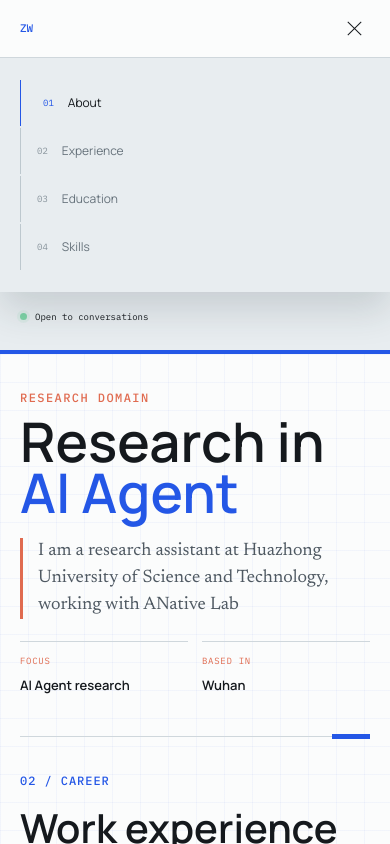
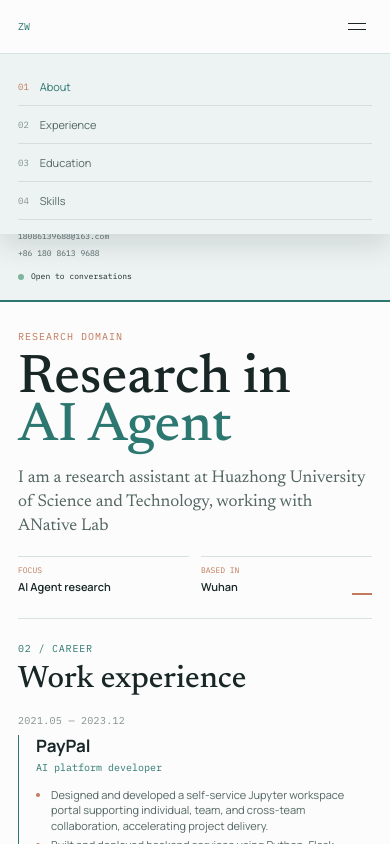
Before and after one commit to fantasy-wang/fantasy-wang.github.io, a plain HTML site: page index.html in a window 390 px wide. Both pictures are taken after a click on the button "Toggle navigation". Shown: the top 844 px of the page. Drawn offline with Linux system fonts and the light colour scheme.

Commit message:
Adopt compact academic resume layout

```diff
--- a/styles.css
+++ b/styles.css
@@ -1,166 +1,135 @@
 :root {
-  --canvas: #eef1f3;
-  --surface: #fbfcfc;
-  --sidebar: #e8edf0;
-  --ink: #15191d;
-  --ink-soft: #4f5962;
-  --muted: #78838c;
-  --line: #cfd7dc;
-  --line-dark: #343a3e;
-  --blue: #2457e6;
-  --cyan: #79d6e8;
-  --coral: #e06b50;
-  --green: #7dd3a6;
+  --paper: #fbfcfb;
+  --sidebar: #edf3f2;
+  --ink: #182726;
+  --soft: #536663;
+  --muted: #84918e;
+  --line: #d7e1df;
+  --accent: #2d7771;
+  --warm: #c17a5b;
   --sans: "Manrope", -apple-system, BlinkMacSystemFont, "Segoe UI", sans-serif;
   --serif: "Newsreader", Georgia, serif;
   --mono: "IBM Plex Mono", "SFMono-Regular", Consolas, monospace;
 }
-
 * { box-sizing: border-box; }
 html { scroll-behavior: smooth; }
-body { margin: 0; background: var(--canvas); color: var(--ink); font-family: var(--sans); font-size: 16px; line-height: 1.65; letter-spacing: 0; }
+body { margin: 0; background: var(--paper); color: var(--ink); font-family: var(--sans); font-size: 14px; line-height: 1.55; }
 a { color: inherit; text-decoration: none; }
 h1, h2, h3, p { margin-top: 0; }
 .sr-only { position: absolute; width: 1px; height: 1px; padding: 0; margin: -1px; overflow: hidden; clip: rect(0, 0, 0, 0); white-space: nowrap; border: 0; }
 .mobile-header { display: none; }
-
-.page-shell { display: grid; grid-template-columns: minmax(280px, 25vw) minmax(0, 1fr); min-height: 100vh; }
-.sidebar { position: relative; z-index: 2; background: var(--sidebar); color: var(--ink); border-right: 4px solid var(--blue); }
-.sidebar::before { content: "AI RESEARCH / 01"; position: absolute; top: 30px; right: 28px; color: var(--blue); font-family: var(--mono); font-size: 9px; letter-spacing: .08em; }
-.sidebar-inner { position: sticky; top: 0; display: flex; min-height: 100vh; flex-direction: column; padding: 70px clamp(30px, 4vw, 64px) 42px; }
-.avatar { width: 136px; aspect-ratio: 1 / 1; border: 3px solid var(--cyan); border-radius: 50%; object-fit: cover; object-position: 50% 28%; filter: saturate(.88) contrast(1.02); box-shadow: 10px 10px 0 rgba(36, 87, 230, .35); }
-.avatar + h1 { margin-top: 42px; }
-h1 { margin-bottom: 20px; font-family: var(--sans); font-size: clamp(40px, 3.4vw, 58px); font-weight: 600; line-height: .98; }
-.role { margin-bottom: 42px; color: var(--blue); font-family: var(--mono); font-size: 12px; line-height: 1.7; text-transform: uppercase; }
-.site-nav { display: grid; gap: 2px; }
-.nav-link { position: relative; display: flex; align-items: center; gap: 14px; min-height: 42px; padding: 0 0 0 16px; border-left: 1px solid #bdc8ce; color: #66727b; font-size: 12px; transition: color .2s ease, border-color .2s ease, padding .2s ease; }
-.nav-link span { color: #87939b; font-family: var(--mono); font-size: 9px; }
-.nav-link:hover, .nav-link.active { padding-left: 22px; border-color: var(--blue); color: var(--ink); }
-.nav-link.active span { color: var(--blue); }
-.sidebar-footer { display: grid; gap: 6px; margin-top: auto; padding-top: 34px; border-top: 1px solid #c5cfd4; color: #66727b; font-family: var(--mono); font-size: 9px; line-height: 1.7; }
-.sidebar-footer a:hover { color: var(--blue); }
-.availability { display: flex; align-items: center; gap: 8px; margin-top: 12px; color: var(--ink); }
-.availability i { display: inline-block; width: 7px; height: 7px; border-radius: 50%; background: var(--green); box-shadow: 0 0 0 3px rgba(125, 211, 166, .12); }
-
-.content { min-width: 0; padding: 0 clamp(32px, 7vw, 126px); background-color: var(--surface); background-image: linear-gradient(rgba(36, 87, 230, .045) 1px, transparent 1px), linear-gradient(90deg, rgba(36, 87, 230, .045) 1px, transparent 1px); background-size: 40px 40px; }
-.section { position: relative; max-width: 1040px; padding: 48px 0; border-bottom: 1px solid var(--line); scroll-margin-top: 24px; }
-.section::after { content: ""; position: absolute; right: 0; bottom: -3px; width: 38px; height: 5px; background: var(--blue); }
-.section-marker { color: var(--blue); font-family: var(--mono); font-size: 12px; font-weight: 500; letter-spacing: .08em; text-transform: uppercase; }
-.skill-index { color: var(--blue); font-family: var(--mono); font-size: 10px; letter-spacing: .08em; text-transform: uppercase; }
-.timeline-date { color: var(--muted); font-family: var(--mono); font-size: 12px; font-weight: 500; letter-spacing: .04em; text-transform: uppercase; }
-
-.hero { display: grid; min-height: 0; align-content: start; grid-template-columns: minmax(0, 1fr) 190px; gap: 40px; padding-top: 54px; padding-bottom: 48px; }
-.hero-copy { max-width: 760px; }
-.hero h2 { margin-bottom: 24px; font-family: var(--sans); font-size: clamp(58px, 7.3vw, 112px); font-weight: 600; line-height: .94; }
-.hero h2::before { content: "RESEARCH DOMAIN"; display: block; margin-bottom: 16px; color: var(--coral); font-family: var(--mono); font-size: 12px; font-weight: 500; letter-spacing: .12em; }
+.page-shell { display: grid; grid-template-columns: 255px minmax(0, 1fr); min-height: 100vh; }
+.sidebar { position: relative; background: var(--sidebar); border-right: 1px solid var(--line); }
+.sidebar::before { content: "RESEARCH PROFILE"; position: absolute; top: 27px; right: 24px; color: var(--accent); font: 8px var(--mono); letter-spacing: .1em; }
+.sidebar-inner { position: sticky; top: 0; display: flex; min-height: 100vh; flex-direction: column; padding: 66px 30px 28px; }
+.avatar { width: 104px; aspect-ratio: 1; border: 1px solid var(--accent); border-radius: 50%; object-fit: cover; object-position: 50% 28%; }
+.avatar + h1 { margin-top: 23px; }
+h1 { margin-bottom: 10px; font-family: var(--serif); font-size: 43px; font-weight: 500; line-height: .92; }
+.role { max-width: 170px; margin-bottom: 32px; color: var(--accent); font: 9px/1.6 var(--mono); text-transform: uppercase; }
+.site-nav { display: grid; gap: 0; }
+.nav-link { display: flex; align-items: center; gap: 11px; min-height: 34px; border-bottom: 1px solid #d4dfdd; color: var(--soft); font-size: 11px; }
+.nav-link span { color: var(--muted); font: 9px var(--mono); }
+.nav-link:hover, .nav-link.active { color: var(--accent); }
+.nav-link.active span { color: var(--warm); }
+.sidebar-footer { display: grid; gap: 4px; margin-top: auto; padding-top: 17px; color: var(--soft); font: 8px/1.6 var(--mono); }
+.sidebar-footer::before { content: "CONTACT"; display: block; margin-bottom: 6px; color: var(--warm); font-size: 8px; letter-spacing: .1em; }
+.availability { display: flex; align-items: center; gap: 7px; margin-top: 7px; color: var(--ink); }
+.availability i { width: 6px; height: 6px; border-radius: 50%; background: #7eb59c; }
+.content { min-width: 0; padding: 0 clamp(24px, 3vw, 54px); }
+.section { max-width: 1080px; padding: 24px 0; border-bottom: 1px solid var(--line); scroll-margin-top: 18px; }
+.section::after { content: ""; display: block; width: 20px; height: 2px; margin-top: -2px; margin-left: auto; background: var(--warm); }
+.section-marker { color: var(--accent); font: 10px var(--mono); letter-spacing: .08em; text-transform: uppercase; }
+.timeline-date { color: var(--muted); font: 10px var(--mono); letter-spacing: .03em; white-space: nowrap; }
+.hero { display: grid; grid-template-columns: minmax(0, 1fr) 170px; gap: 28px; padding-top: 36px; padding-bottom: 24px; }
+.hero h2 { margin-bottom: 16px; font-family: var(--serif); font-size: clamp(54px, 6vw, 88px); font-weight: 500; line-height: .88; }
+.hero h2::before { content: "RESEARCH DOMAIN"; display: block; margin-bottom: 12px; color: var(--warm); font: 10px var(--mono); letter-spacing: .1em; }
 .hero h2 span { white-space: nowrap; }
-.hero h2 em { color: var(--blue); font-style: normal; }
-.hero-lede { max-width: 620px; margin-bottom: 0; padding-left: 22px; border-left: 3px solid var(--coral); color: var(--ink-soft); font-family: var(--serif); font-size: clamp(20px, 2vw, 27px); line-height: 1.5; }
-.hero-meta { align-self: end; display: grid; gap: 16px; padding-bottom: 6px; }
-.hero-meta div { display: grid; gap: 7px; padding-top: 12px; border-top: 1px solid var(--line); }
-.hero-meta span { color: var(--coral); font-family: var(--mono); font-size: 9px; letter-spacing: .08em; text-transform: uppercase; }
-.hero-meta strong { font-size: 13px; font-weight: 600; line-height: 1.5; }
-
-.section-heading { display: grid; grid-template-columns: 160px 1fr; gap: 34px; align-items: end; margin-bottom: 32px; }
-.section-heading h2 { margin: 0; font-family: var(--sans); font-size: clamp(38px, 4.5vw, 62px); font-weight: 600; line-height: 1; }
-.timeline-item { display: grid; grid-template-columns: 160px 1fr; gap: 34px; padding: 0 0 28px; }
-.timeline-item + .timeline-item { padding-top: 28px; border-top: 1px dashed #bfc9cf; }
-.timeline-date { padding-top: 7px; color: var(--muted); white-space: nowrap; }
-.timeline-body { position: relative; padding-left: 28px; border-left: 2px solid var(--blue); }
-.timeline-body::before { content: ""; position: absolute; top: 5px; left: -6px; width: 10px; height: 10px; border: 2px solid var(--surface); border-radius: 50%; background: var(--coral); }
-.item-heading { display: flex; align-items: baseline; justify-content: space-between; gap: 20px; padding-bottom: 16px; border-bottom: 1px solid var(--line); }
-.item-heading h3, .education-item h3, .skill-group h3 { margin-bottom: 0; font-size: 20px; font-weight: 700; line-height: 1.3; }
-.item-heading p { margin: 0; color: var(--blue); font-family: var(--mono); font-size: 11px; text-align: right; }
-.timeline-body ul { display: grid; gap: 8px; margin: 15px 0 0; padding-left: 17px; color: var(--ink-soft); font-size: 14px; line-height: 1.64; }
-.timeline-body li::marker { color: var(--coral); }
-
-.split-section { display: grid; grid-template-columns: minmax(240px, .8fr) minmax(0, 1.4fr); gap: 42px; }
+.hero h2 em { color: var(--accent); font-style: normal; }
+.hero-lede { max-width: 560px; margin-bottom: 0; color: var(--soft); font: 19px/1.4 var(--serif); }
+.hero-meta { align-self: end; display: grid; gap: 11px; }
+.hero-meta div { display: grid; gap: 3px; padding-top: 8px; border-top: 1px solid var(--line); }
+.hero-meta span { color: var(--warm); font: 8px var(--mono); text-transform: uppercase; }
+.hero-meta strong { font-size: 11px; font-weight: 600; }
+.section-heading { display: grid; grid-template-columns: 125px 1fr; gap: 20px; align-items: end; margin-bottom: 14px; }
+.section-heading h2 { margin: 0; font-family: var(--serif); font-size: 34px; font-weight: 500; line-height: 1; }
+.timeline-item { position: relative; display: grid; grid-template-columns: 125px minmax(0, 1fr); gap: 20px; padding-bottom: 16px; }
+.timeline-item + .timeline-item { padding-top: 16px; border-top: 1px solid var(--line); }
+.timeline-item::before { content: ""; position: absolute; top: 6px; left: 145px; width: 7px; height: 7px; border: 2px solid var(--paper); border-radius: 50%; background: var(--accent); box-shadow: 0 0 0 1px var(--accent); }
+.timeline-date { padding-top: 3px; }
+.timeline-body { padding-left: 25px; border-left: 1px solid var(--accent); }
+.item-heading { display: flex; align-items: baseline; justify-content: space-between; gap: 16px; padding-bottom: 7px; }
+.item-heading h3, .education-item h3, .skill-group h3 { margin-bottom: 0; font-size: 17px; font-weight: 700; line-height: 1.25; }
+.item-heading p { margin: 0; color: var(--accent); font: 10px var(--mono); text-align: right; }
+.timeline-body ul { display: grid; gap: 4px; margin: 6px 0 0; padding-left: 15px; color: var(--soft); font-size: 12px; line-height: 1.4; }
+.timeline-body li::marker { color: var(--warm); }
+.split-section { display: grid; grid-template-columns: 180px minmax(0, 1fr); gap: 34px; }
 .split-section .section-heading { display: block; margin-bottom: 0; }
-.split-section .section-heading h2 { margin-top: 24px; }
-.education-list { display: grid; gap: 12px; }
-.education-item { position: relative; padding: 18px 24px; border: 1px solid var(--line); background: rgba(251, 252, 252, .9); }
-.education-item::before { content: ""; position: absolute; top: -1px; left: -1px; width: 42px; height: 3px; background: var(--coral); }
-.education-item .timeline-date { margin-bottom: 10px; padding: 0; color: var(--muted); }
-.education-item h3 { margin-bottom: 7px; font-family: var(--serif); font-size: 23px; font-weight: 500; }
-.education-item p:last-child { margin: 0; color: var(--ink-soft); font-size: 13px; }
-.education-item p span { color: var(--coral); }
-
-.skills-section { padding-bottom: 52px; }
-.skills-grid { display: grid; grid-template-columns: repeat(4, 1fr); border-top: 1px solid var(--line); border-left: 1px solid var(--line); }
-.skill-group { min-height: 170px; padding: 20px; border-right: 1px solid var(--line); border-bottom: 1px solid var(--line); background: rgba(251, 252, 252, .82); }
-.skill-index { display: inline-grid; width: 28px; height: 28px; place-items: center; margin-bottom: 24px; background: var(--blue); color: #fff; }
-.skill-group:nth-child(2) .skill-index, .skill-group:nth-child(4) .skill-index { background: var(--coral); }
-.skill-group h3 { margin-bottom: 15px; font-size: 16px; }
-.skill-group p { margin: 0; color: var(--ink-soft); font-family: var(--mono); font-size: 11px; line-height: 1.65; }
-
-.footer { display: flex; justify-content: space-between; gap: 20px; padding: 30px 0 46px; color: var(--muted); font-family: var(--mono); font-size: 9px; text-transform: uppercase; }
-.footer > div { display: flex; align-items: center; gap: 12px; }
-.footer-mark { display: inline-grid; width: 26px; height: 26px; place-items: center; background: var(--ink); color: var(--cyan); font-size: 8px; }
-.download-link { color: var(--blue); font-weight: 500; }
-.download-link:hover { color: var(--coral); }
-.download-link span { padding-left: 5px; font-size: 14px; }
-
-@media (max-width: 1000px) {
-  .page-shell { grid-template-columns: 240px minmax(0, 1fr); }
-  .sidebar-inner { padding: 64px 28px 38px; }
-  .avatar { width: 112px; }
-  .content { padding: 0 48px; }
-  .hero { grid-template-columns: 1fr 145px; gap: 24px; }
-  .section-heading, .timeline-item { grid-template-columns: 120px 1fr; gap: 26px; }
-  .skills-grid { grid-template-columns: repeat(2, 1fr); }
+.split-section .section-heading h2 { margin-top: 12px; }
+.education-list { display: grid; gap: 8px; }
+.education-item { padding: 12px 0 12px 18px; border-left: 2px solid var(--line); }
+.education-item:hover { border-color: var(--accent); }
+.education-item .timeline-date { margin-bottom: 5px; padding: 0; }
+.education-item h3 { margin-bottom: 4px; font-family: var(--serif); font-size: 20px; font-weight: 500; }
+.education-item p:last-child { margin: 0; color: var(--soft); font-size: 11px; }
+.education-item p span { color: var(--warm); }
+.skills-section { padding-bottom: 28px; }
+.skills-grid { display: grid; grid-template-columns: repeat(4, 1fr); gap: 18px; }
+.skill-group { padding-top: 11px; border-top: 2px solid var(--accent); }
+.skill-group:nth-child(2), .skill-group:nth-child(4) { border-color: var(--warm); }
+.skill-index { display: block; margin-bottom: 13px; color: var(--muted); font: 9px var(--mono); }
+.skill-group h3 { margin-bottom: 7px; font-size: 13px; }
+.skill-group p { margin: 0; color: var(--soft); font: 9px/1.55 var(--mono); }
+.footer { display: flex; justify-content: space-between; gap: 16px; padding: 18px 0 28px; color: var(--muted); font: 8px var(--mono); text-transform: uppercase; }
+.footer > div { display: flex; align-items: center; gap: 8px; }
+.footer-mark { display: inline-grid; width: 22px; height: 22px; place-items: center; background: var(--accent); color: #fff; font-size: 7px; }
+.download-link { color: var(--accent); }
+.download-link span { padding-left: 4px; font-size: 12px; }
+@media (max-width: 800px) {
+  .page-shell { grid-template-columns: 200px minmax(0, 1fr); }
+  .sidebar-inner { padding: 58px 22px 22px; }
+  .content { padding: 0 32px; }
+  .hero { grid-template-columns: 1fr 120px; gap: 22px; }
+  .section-heading, .timeline-item { grid-template-columns: 105px minmax(0, 1fr); gap: 18px; }
+  .timeline-item::before { left: 122px; }
+  .split-section { grid-template-columns: 140px minmax(0, 1fr); gap: 24px; }
+  .skills-grid { grid-template-columns: repeat(2, 1fr); row-gap: 20px; }
 }
-
-@media (max-width: 700px) {
-  body { font-size: 15px; }
-  .mobile-header { position: sticky; z-index: 20; top: 0; display: flex; align-items: center; justify-content: space-between; height: 58px; padding: 0 20px; border-bottom: 1px solid var(--line); background: rgba(251, 252, 252, .96); backdrop-filter: blur(10px); }
-  .brand { color: var(--blue); font-family: var(--mono); font-size: 11px; font-weight: 500; }
-  .menu-toggle { display: grid; width: 32px; height: 32px; place-content: center; gap: 5px; padding: 0; border: 0; background: transparent; cursor: pointer; }
-  .menu-line { display: block; width: 19px; height: 1px; background: var(--ink); transition: transform .2s ease; }
-  .menu-toggle[aria-expanded="true"] .menu-line:first-child { transform: translateY(3px) rotate(45deg); }
-  .menu-toggle[aria-expanded="true"] .menu-line:nth-child(2) { transform: translateY(-3px) rotate(-45deg); }
+@media (max-width: 620px) {
+  .mobile-header { position: sticky; z-index: 20; top: 0; display: flex; align-items: center; justify-content: space-between; height: 54px; padding: 0 18px; border-bottom: 1px solid var(--line); background: rgba(251,252,251,.95); }
+  .brand { color: var(--accent); font: 10px var(--mono); }
+  .menu-toggle { display: grid; width: 30px; height: 30px; place-content: center; gap: 5px; padding: 0; border: 0; background: transparent; }
+  .menu-line { width: 18px; height: 1px; background: var(--ink); }
   .page-shell { display: block; }
-  .sidebar { border-right: 0; border-bottom: 4px solid var(--blue); }
-  .sidebar::before { top: 22px; right: 20px; }
-  .sidebar-inner { position: relative; display: grid; min-height: auto; grid-template-columns: 86px 1fr; align-items: center; gap: 0 20px; padding: 52px 20px 26px; }
-  .avatar { grid-row: 1 / span 2; width: 78px; border-width: 2px; box-shadow: 5px 5px 0 rgba(36, 87, 230, .45); }
-  .avatar + h1 { margin: 0 0 8px; }
-  h1 { font-size: 34px; line-height: .98; }
-  .role { margin: 0; font-size: 9px; line-height: 1.6; }
-  .site-nav { position: fixed; z-index: 19; top: 58px; left: 0; right: 0; display: none; padding: 22px 20px; background: var(--sidebar); box-shadow: 0 18px 35px rgba(33, 48, 56, .16); }
+  .sidebar { border-right: 0; border-bottom: 2px solid var(--accent); }
+  .sidebar::before { top: 18px; right: 18px; }
+  .sidebar-inner { display: grid; min-height: auto; grid-template-columns: 66px 1fr; align-items: center; gap: 0 16px; padding: 44px 18px 17px; }
+  .avatar { grid-row: 1 / span 2; width: 62px; }
+  .avatar + h1 { margin: 0 0 6px; }
+  h1 { font-size: 28px; }
+  .role { margin: 0; font-size: 8px; }
+  .site-nav { position: fixed; z-index: 19; top: 54px; left: 0; right: 0; display: none; padding: 14px 18px; background: var(--sidebar); box-shadow: 0 12px 25px rgba(24,39,38,.13); }
   .site-nav.open { display: grid; }
-  .nav-link { min-height: 46px; }
-  .sidebar-footer { grid-column: 1 / -1; margin-top: 24px; padding-top: 20px; }
-  .availability { margin-top: 8px; }
-  .content { padding: 0 20px; background-size: 28px 28px; }
-  .section { padding: 34px 0; }
-  .hero { display: block; min-height: 0; padding-top: 38px; padding-bottom: 34px; }
-  .hero h2 { margin-bottom: 20px; font-size: clamp(47px, 14vw, 64px); }
-  .hero h2::before { margin-bottom: 12px; }
-  .hero-lede { padding-left: 15px; font-size: 18px; }
-  .hero-meta { grid-template-columns: 1fr 1fr; gap: 14px; margin-top: 22px; }
-  .section-heading { display: block; margin-bottom: 26px; }
-  .section-heading h2 { margin-top: 18px; font-size: 40px; }
-  .timeline-item { display: block; padding-bottom: 26px; }
-  .timeline-item + .timeline-item { padding-top: 26px; }
-  .timeline-date { margin-bottom: 18px; }
-  .timeline-body { padding-left: 20px; }
+  .nav-link { min-height: 38px; }
+  .sidebar-footer { grid-column: 1 / -1; margin-top: 14px; padding-top: 12px; }
+  .content { padding: 0 18px; }
+  .section { padding: 23px 0; }
+  .hero { display: block; padding-top: 28px; padding-bottom: 23px; }
+  .hero h2 { font-size: clamp(45px, 14vw, 62px); }
+  .hero-lede { font-size: 17px; }
+  .hero-meta { grid-template-columns: 1fr 1fr; gap: 12px; margin-top: 17px; }
+  .section-heading { display: block; margin-bottom: 16px; }
+  .section-heading h2 { margin-top: 9px; font-size: 31px; }
+  .timeline-item { display: block; padding-bottom: 17px; }
+  .timeline-item + .timeline-item { padding-top: 17px; }
+  .timeline-item::before { display: none; }
+  .timeline-date { margin-bottom: 8px; }
+  .timeline-body { padding-left: 17px; }
   .item-heading { display: block; }
-  .item-heading h3 { margin-bottom: 8px; }
+  .item-heading h3 { margin-bottom: 5px; }
   .item-heading p { text-align: left; }
-  .timeline-body ul { gap: 9px; font-size: 13px; }
+  .timeline-body ul { font-size: 11px; }
   .split-section { display: block; }
-  .split-section .section-heading { margin-bottom: 26px; }
-  .education-list { gap: 12px; }
-  .education-item { padding: 18px 18px; }
-  .education-item h3 { font-size: 21px; }
-  .skills-grid { grid-template-columns: 1fr 1fr; }
-  .skill-group { min-height: 165px; padding: 18px 16px; }
-  .skill-index { margin-bottom: 22px; }
-  .skill-group h3 { font-size: 15px; }
-  .footer { align-items: flex-start; flex-direction: column; gap: 16px; }
+  .split-section .section-heading { margin-bottom: 16px; }
+  .skills-grid { grid-template-columns: 1fr 1fr; gap: 16px; }
+  .footer { align-items: flex-start; flex-direction: column; gap: 10px; }
 }
-
-@media (max-width: 380px) {
-  .skills-grid { grid-template-columns: 1fr; }
-  .skill-group { min-height: 0; }
-}
```
